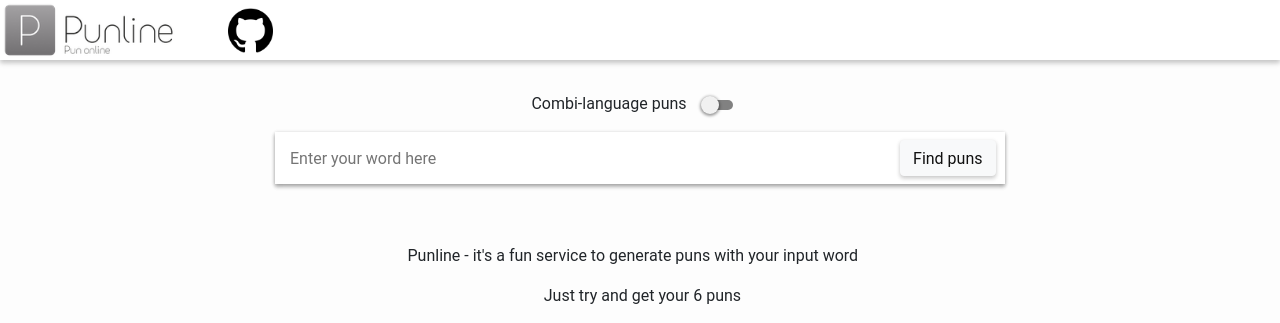
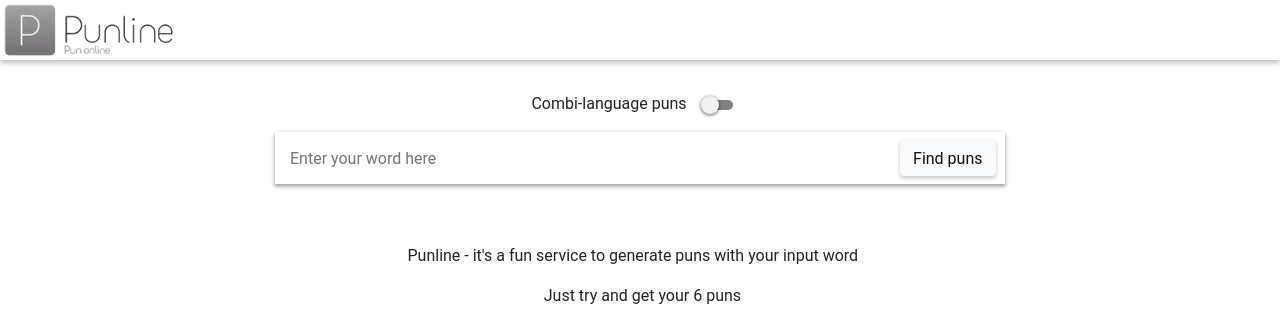
Before and after one commit to flame11st/punline, a Django app: page / in a window 1280 px wide. Shown: the top 323 px of the page. Run offline with Django 3.2, Linux system fonts and the light colour scheme; some libraries are stand-ins or nearby versions.

Commit message:
Few changes

```diff
--- a/puns/templates/404.html
+++ b/puns/templates/404.html
@@ -10,9 +10,6 @@
         <div class="row navigation">
             <div class="col col-lg-2 logo">
                 <a href="/"><img src='{% static "logo.png" %}'></a>
-            </div>
-            <div class="col col-lg-1 github">
-                <a href="https://github.com/flame11st/punline"><img src='{% static "github.png" %}'></a>
             </div>
         </div>
         <div class="container">
--- a/puns/templates/puns/index.html
+++ b/puns/templates/puns/index.html
@@ -10,9 +10,6 @@
         <div class="row navigation">
             <div class="col col-lg-2 logo">
                 <a href="/"><img src='{% static "logo.png" %}'></a>
-            </div>
-            <div class="col col-lg-1 github">
-                <a href="https://github.com/flame11st/punline"><img src='{% static "github.png" %}'></a>
             </div>
         </div>
         <div class="container">
--- a/puns/templates/puns/result.html
+++ b/puns/templates/puns/result.html
@@ -11,9 +11,6 @@
         <div class="row navigation">
             <div class="col col-lg-2 logo">
                 <a href="/"><img src='{% static "logo.png" %}'></a>
-            </div>
-            <div class="col col-lg-1 github">
-                <a href="https://github.com/flame11st/punline"><img src='{% static "github.png" %}'></a>
             </div>
         </div>
         <div class="container">
```
